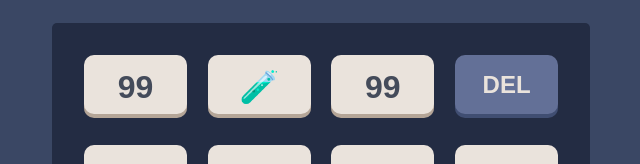
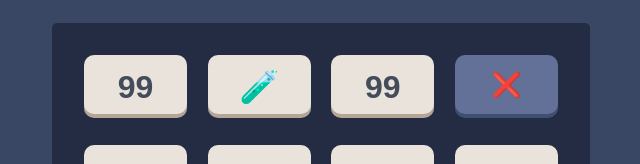
Before and after one commit to Pirmagomedov/alishka, a React (Create React App) app: page / in a window 1280 px wide. Shown: the part 143-307 px from the top of the page, without its empty margins (319-959 px from the left). Built offline with nearby package versions, Linux system fonts and the light colour scheme.

Commit message:
Update Keypad.js

```diff
--- a/src/components/calculator/Keypad.js
+++ b/src/components/calculator/Keypad.js
@@ -18,7 +18,7 @@ const Keypad = (props) => {
         99
       </button>
       <button className="del" id="del" onClick={props.del}>
-        DEL
+        ❌
       </button>
       <button className="key" value="4" onClick={() => props.updateCalc("4")}>
         99
```
